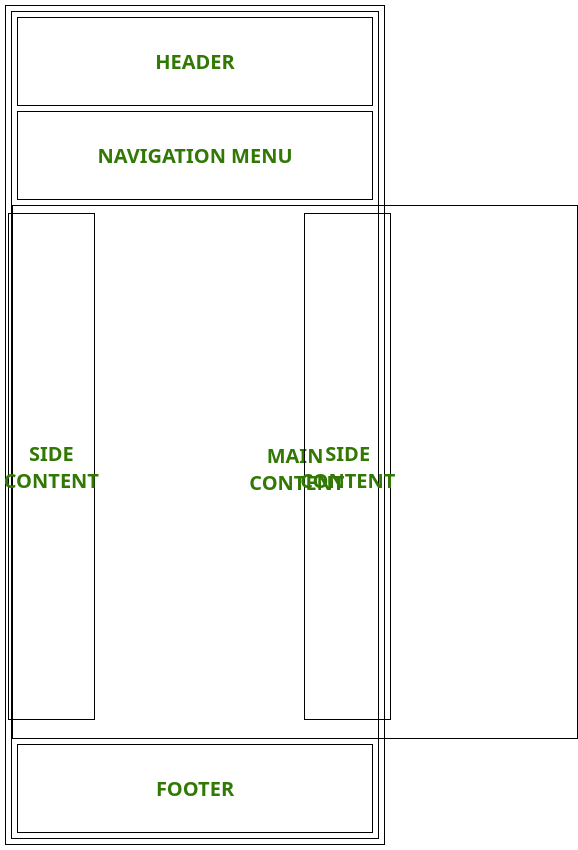
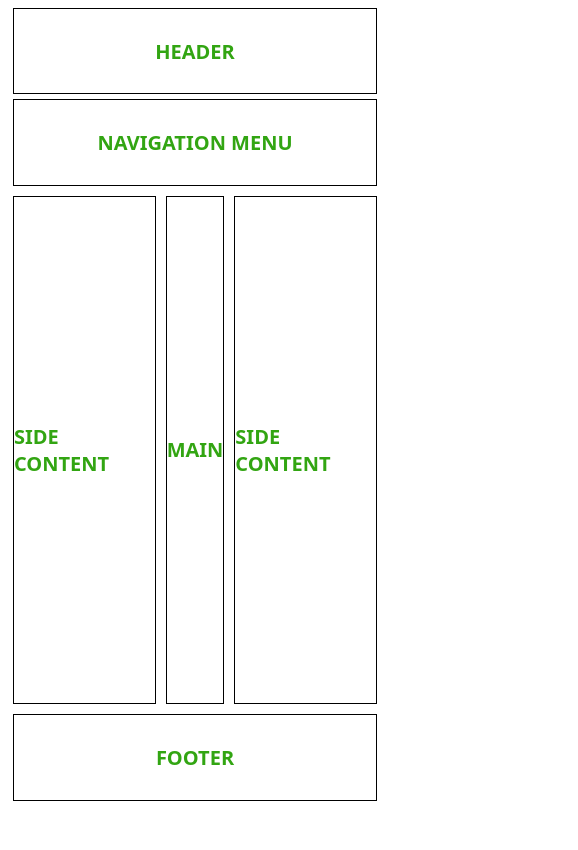
Before and after one commit to Kribope/Box-Layout3, a plain HTML site: page index.html in a window 390 px wide. Shown: the whole page, 578 px wide, since content can reach past the window. Drawn offline with Linux system fonts and the light colour scheme.

Commit message:
RESPONSIVE DESIGN

```diff
--- a/index.html
+++ b/index.html
@@ -9,12 +9,11 @@
 <body>
     <header>HEADER</header>
     <nav>NAVIGATION MENU</nav>
-    <main>MAIN CONTENT
-        <section>
-            <aside>SIDE CONTENT</aside>
-            <aside>SIDE CONTENT</aside>
-        </section>
-    </main>
+    <div class = "container">
+        <div>SIDE CONTENT</div>
+        <div>MAIN</div>
+        <div>SIDE CONTENT</div>
+    </div>
     <footer>FOOTER</footer>
 </body>
 </html>
--- a/style.css
+++ b/style.css
@@ -1,46 +1,31 @@
-*{
+body{
+    font-size: 20px;
+    font-weight: bold;
+    font-family: system-ui;
+    color: #32a512;
+}
+header,nav,footer{
+    display: flex;
     border: 1px solid #000;
+    height: 10vh;
+    align-items: center;
+    justify-content: center;
     margin: 5px;
-    text-align: center;
-    font-family: system-ui;
-    font-size: 20px;
-    color: #317804;
-    font-weight: bold;
 }
-header{
-    padding: 30px;
+.container{
+    display: flex;
+    flex-direction: row;
 }
-nav{
-    padding: 30px;
+.container div{
+    flex-grow: 1;
+    display: flex;
+    flex-direction: row;
+    border: 1px solid #000;
+    height: 60vh;
+    align-items: center;
+    justify-content: center;
+    margin: 5px;
 }
-main{
-    margin: auto;
-    width: 25%;
-    padding: 28vh;
+.container div:nth-child(2){
+    flex-grow: 2;
 }
-aside:first-child{
-    position: absolute;
-    top: 24.7%;
-    left: 0.73%;
-    width: 21.8%;
-    height: 59.8%;
-    display: flex;
-    justify-content: center;
-    align-items: center;
-}
-aside:nth-child(2){
-    position: absolute;
-    top: 24.7%;
-    left: 76.72%;
-    width: 21.8%;
-    height: 59.8%;
-    display: flex;
-    justify-content: center;
-    align-items: center;
-}
-section{
-    border: none;
-}
-footer{
-    padding: 30px;
-}
```
